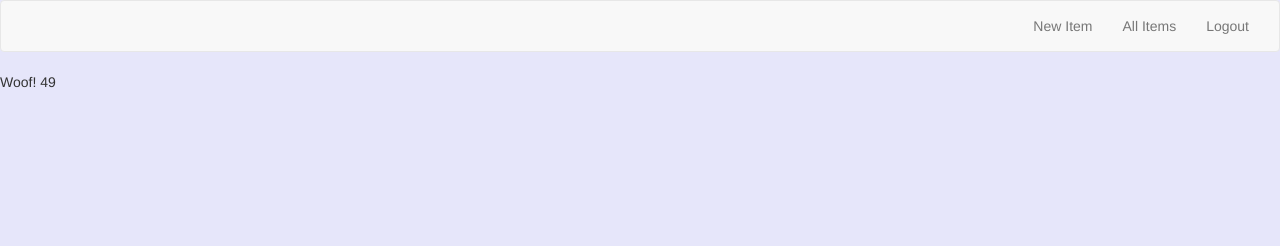
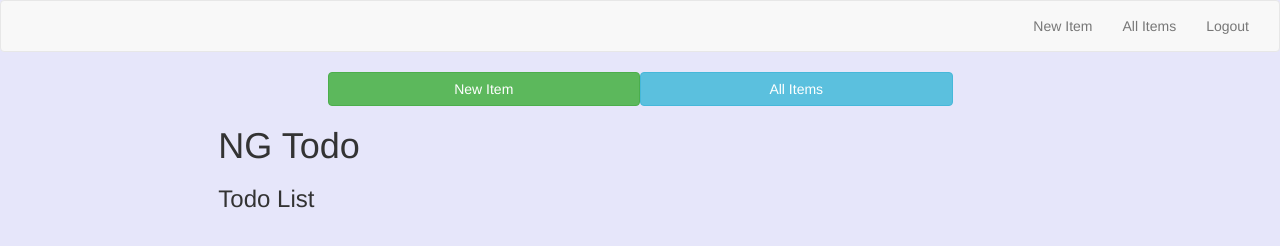
Before and after one commit to krissycaron/angular-todo, a plain HTML site: page index.html in a window 1280 px wide. Drawn offline with nearby package versions, Linux system fonts and the light colour scheme.

Commit message:
added show/hide on list div

```diff
--- a/index.html
+++ b/index.html
@@ -18,9 +18,25 @@
 	  </div><!-- /.container-fluid -->
 	</nav>
 	<div ng-controller="ItemCtrl">
+	<div class="row">
+		<div class="col-xs-6 col-xs-offset-3">
+			<button class="col-xs-6 btn btn-success" ng-click="newItem()">New Item</button>
+			<button class="col-xs-6 btn btn-info" ng-click="allItems()">All Items</button>
+		</div>
+	</div>
+	<div class="row">
+		<div class="col-xs-8 col-xs-offset-2">
+		<h1>NG Todo</h1>
+		<div ng-show="!showListView">
+			<h3>New Todo</h3>
+		</div>
+		<div ng-show="showListView">
+			<h3>Todo List</h3>
+		</div>
+	</div>
 	<!-- adding the value of "dog scope to the dom" -->
-		{{dog}}
-		{{7*7}}
+		<!-- {{dog}}
+		{{7*7}} -->
 <!--
 		anything in the double curlys will act as javascript on the dom. -->
 	</div>
--- a/javascripts/main.js
+++ b/javascripts/main.js
@@ -15,5 +15,18 @@ app.controller("NavCtrl", ($scope)=> {
 //must pass in the scope to the variable
 app.controller("ItemCtrl", ($scope) => {
 	$scope.dog="Woof!";
+	$scope.showListView = true;
+
+	$scope.newItem = () => {
+		$scope.showListView = false;
+		// console.log("new item");
+	};
+
+	$scope.allItems = () => {
+		$scope.showListView = true;
+		// console.log("all item");
+	};
+
+
 
 });
```
